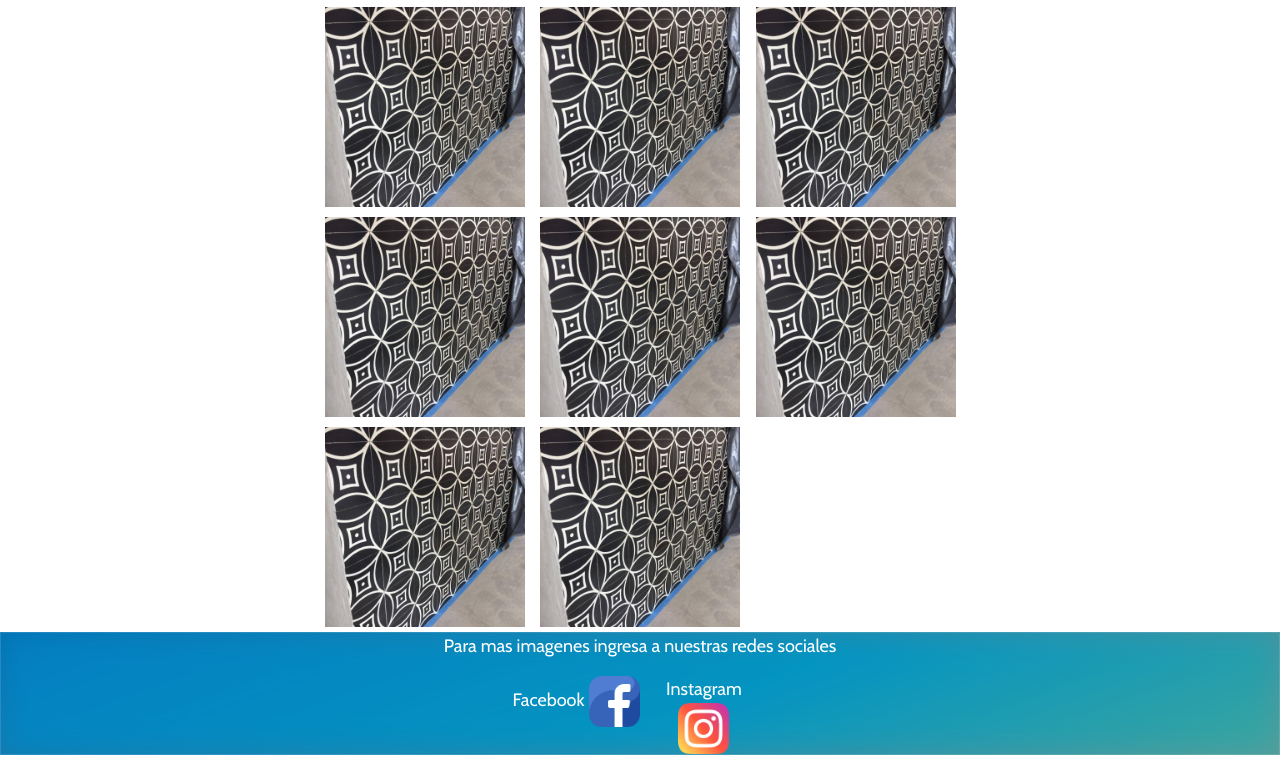
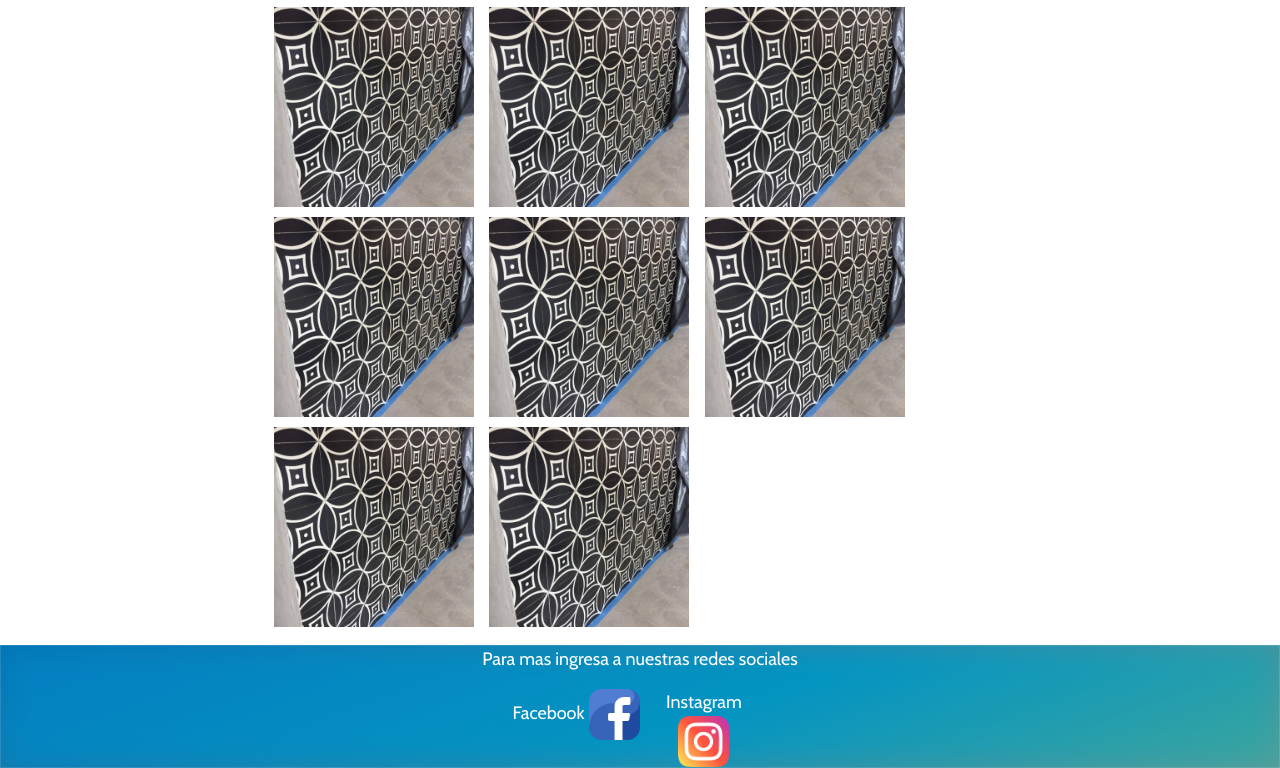
Before and after one commit to TonyReynoso/lagunaMosaicos, a plain HTML site: page index.html in a window 1280 px wide. Shown: the part 1339-2107 px from the top of the page. Drawn offline with nearby package versions, Linux system fonts and the light colour scheme.

Commit message:
Add files via upload

```diff
--- a/css/style.css
+++ b/css/style.css
@@ -37,7 +37,7 @@ body{
     margin: 0 auto;
     /* background-image: linear-gradient(135deg, #f5f7fa 0%, #c3cfe2 100%); */
     width: 58.5%;
-    margin-left: 25%;
+    margin-left: 21%;
 }
 
 .galeria-size{
@@ -55,6 +55,7 @@ body{
     border-radius: 10%;
     font-size: 15px;
     margin: 1%;
+    z-index: 1;
 }
 
 
@@ -83,6 +84,7 @@ body{
 .bodyRedSocial{
     background: #0093E9;
     background-image: linear-gradient(160deg, #0093E9 0%, #80D0C7 100%);
+    margin-top: 1%;
 }
 
 .redSocial{
--- /dev/null
+++ b/footer.html
@@ -0,0 +1,14 @@
+<!-- Seccion redes sociales -->
+<div class="bodyRedSocial">
+    <div class="redSocial ">
+        <p>Para mas ingresa a nuestras redes sociales</p>
+        <ul class="nav justify-content-center nav-red">
+            <li>
+                <a type="button" onclick="openURL(1)">Facebook <img src="img/redesSociales/facebook.png" alt=""></a>
+            </li>
+            <li>
+                <a type="button" onclick="openURL(2)">Instagram <img src="img/redesSociales/instagram.png" alt=""></a>
+            </li>
+        </ul>
+    </div>
+</div>
--- a/index.html
+++ b/index.html
@@ -32,6 +32,8 @@
                     </nav>
                 </div>
             </footer>
+            <div class="footer">
+            </div>
         </div>
     </div>
     <script src="js/main.js"></script>
--- a/js/main.js
+++ b/js/main.js
@@ -3,6 +3,7 @@ function DocumentReady() {
     $(document).ready(function () {
         $('.header').load('header.html');
         $('.main').load('main.html');
+        $('.footer').load('footer.html');
     });
 }
 
--- a/main.html
+++ b/main.html
@@ -31,18 +31,4 @@
             <img src="img/mosaicos/9.jpg" class="galeria-size" alt="">
         </div>
     </div>
-    <!-- Seccion redes sociales -->
-    <div class="bodyRedSocial">
-        <div class="redSocial ">
-            <p>Para mas imagenes ingresa a nuestras redes sociales</p>
-            <ul class="nav justify-content-center nav-red">
-                <li>
-                    <a type="button" onclick="openURL(1)">Facebook <img src="img/redesSociales/facebook.png" alt=""></a>
-                </li>
-                <li>
-                    <a type="button" onclick="openURL(2)">Instagram <img src="img/redesSociales/instagram.png" alt=""></a>
-                </li>
-            </ul>
-        </div>
-    </div>
 </main>
```
